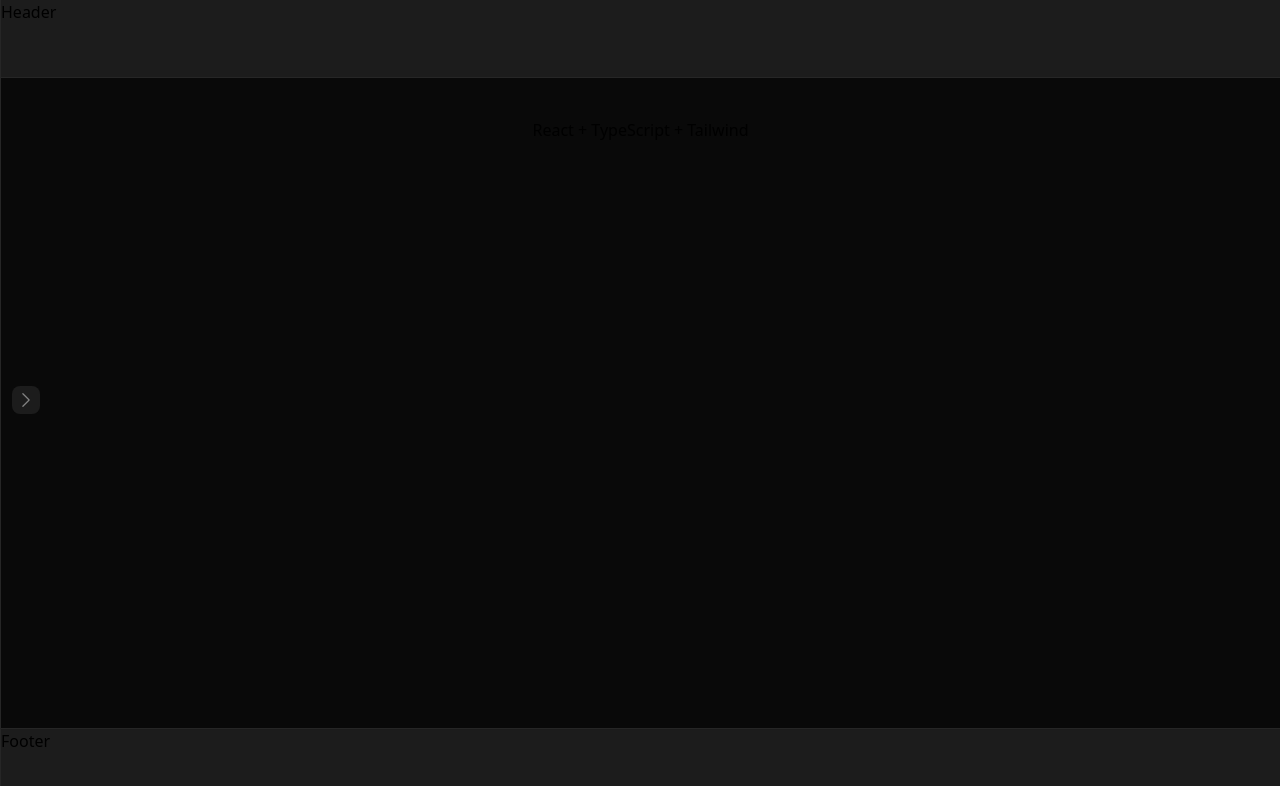
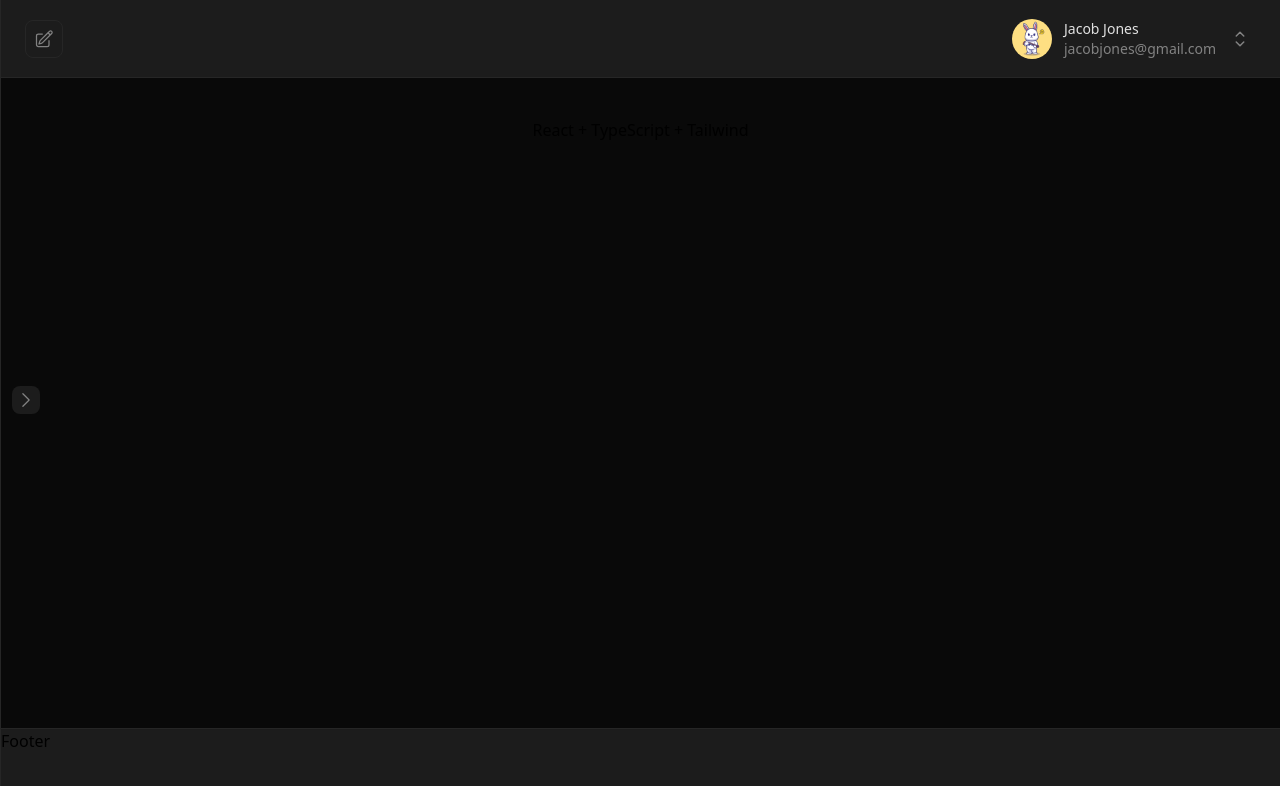
Before and after one commit to codyguru/chat-ai-board, a React (Vite) app: page / in a window 1280 px wide. Both pictures are taken after a click on the button 285 px from the left and 400 px from the top of the page. Shown: the top 786 px of the page. Built offline with nearby package versions, Linux system fonts and the light colour scheme.

Commit message:
feat: complete header

```diff
--- a/src/layouts/header/index.tsx
+++ b/src/layouts/header/index.tsx
@@ -1,15 +1,43 @@
 import React from 'react';
-import { HEADER, NAV } from 'constants/config.ts';
+import { useNavigate } from 'react-router-dom';
+import { useThemeContext } from 'theme/ThemeContext.tsx';
+import { HEADER } from 'constants/config.ts';
+// assets
+import { ChevronUpDownIcon, PencilSquareIcon } from '@heroicons/react/24/outline';
+import AvatarPng from 'assets/images/avatar.png';
 
 const Header: React.FC = () => {
+  const { themeLayout, onToggleLayout } = useThemeContext();
+  const navigate = useNavigate();
+
   return (
     <div
-      className="bg-grey-800 border-b border-b-grey-700 w-full"
+      className={`bg-grey-800 border-b border-b-grey-700 w-full flex flex-row items-center px-6 ${
+        themeLayout === 'mini' ? 'justify-between' : 'justify-end'
+      }`}
       style={{
         minHeight: `${HEADER.H_MAIN_DESKTOP}px`,
       }}
     >
-      Header
+      {themeLayout === 'mini' && (
+        <div
+          role="button"
+          className="p-2 rounded-primary border border-grey-700 hover:bg-grey-700"
+          onClick={() => navigate('/')}
+        >
+          <PencilSquareIcon className="w-5 h-5 text-secondary" />
+        </div>
+      )}
+      <div className="flex flex-row items-center">
+        <img src={AvatarPng} alt="" className="w-10 h-10 rounded-full" />
+        <div className="flex flex-col ml-3 mr-2">
+          <p className="text-primary text-sm">Jacob Jones</p>
+          <p className="text-secondary text-sm">jacobjones@gmail.com</p>
+        </div>
+        <div role="button" className="py-2 px-1 hover:bg-grey-300/10 rounded-primary">
+          <ChevronUpDownIcon className="h-6 w-6 text-secondary" />
+        </div>
+      </div>
     </div>
   );
 };
```
